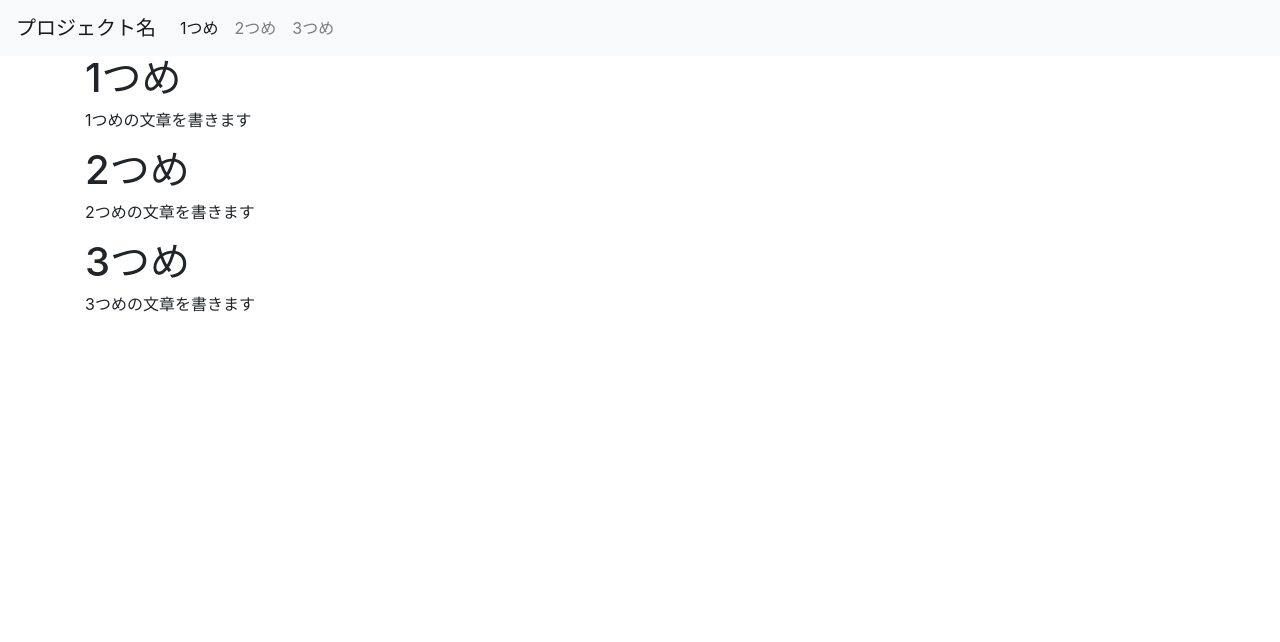
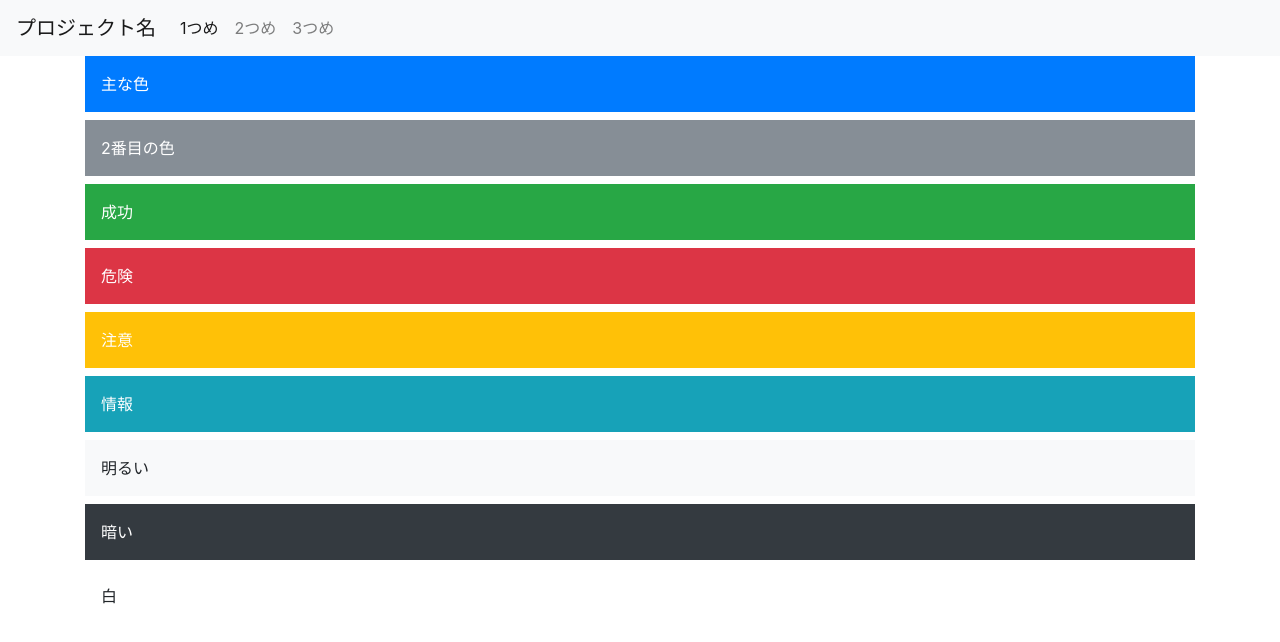
Before and after one commit to sato-soma/web2-10, a plain HTML site: page index.html in a window 1280 px wide. Drawn offline with nearby package versions, Linux system fonts and the light colour scheme.

Commit message:
Update index.html

```diff
--- a/index.html
+++ b/index.html
@@ -24,12 +24,15 @@
 
  <div class ="container">
   <section>
-   <h1>1つめ</h1>
-   <p>1つめの文章を書きます</p>
-   <h1 id ="2nd">2つめ</h1>
-   <p>2つめの文章を書きます</p>
-   <h1 id ="3rd">3つめ</h1>
-   <p>3つめの文章を書きます</p>
+   <div class="p-3 mb-2 bg-primary text-white">主な色</div>
+   <div class="p-3 mb-2 bg-secondary text-white">2番目の色</div>
+   <div class="p-3 mb-2 bg-success text-white">成功</div>
+   <div class="p-3 mb-2 bg-danger text-white">危険</div>
+   <div class="p-3 mb-2 bg-warning text-white">注意</div>
+   <div class="p-3 mb-2 bg-info text-white">情報</div>
+   <div class="p-3 mb-2 bg-light text-gray-dark">明るい</div>
+   <div class="p-3 mb-2 bg-dark text-white">暗い</div>
+   <div class="p-3 mb-2 bg-white text-gray-dark">白</div>
   </section>
   </div>
 
```
